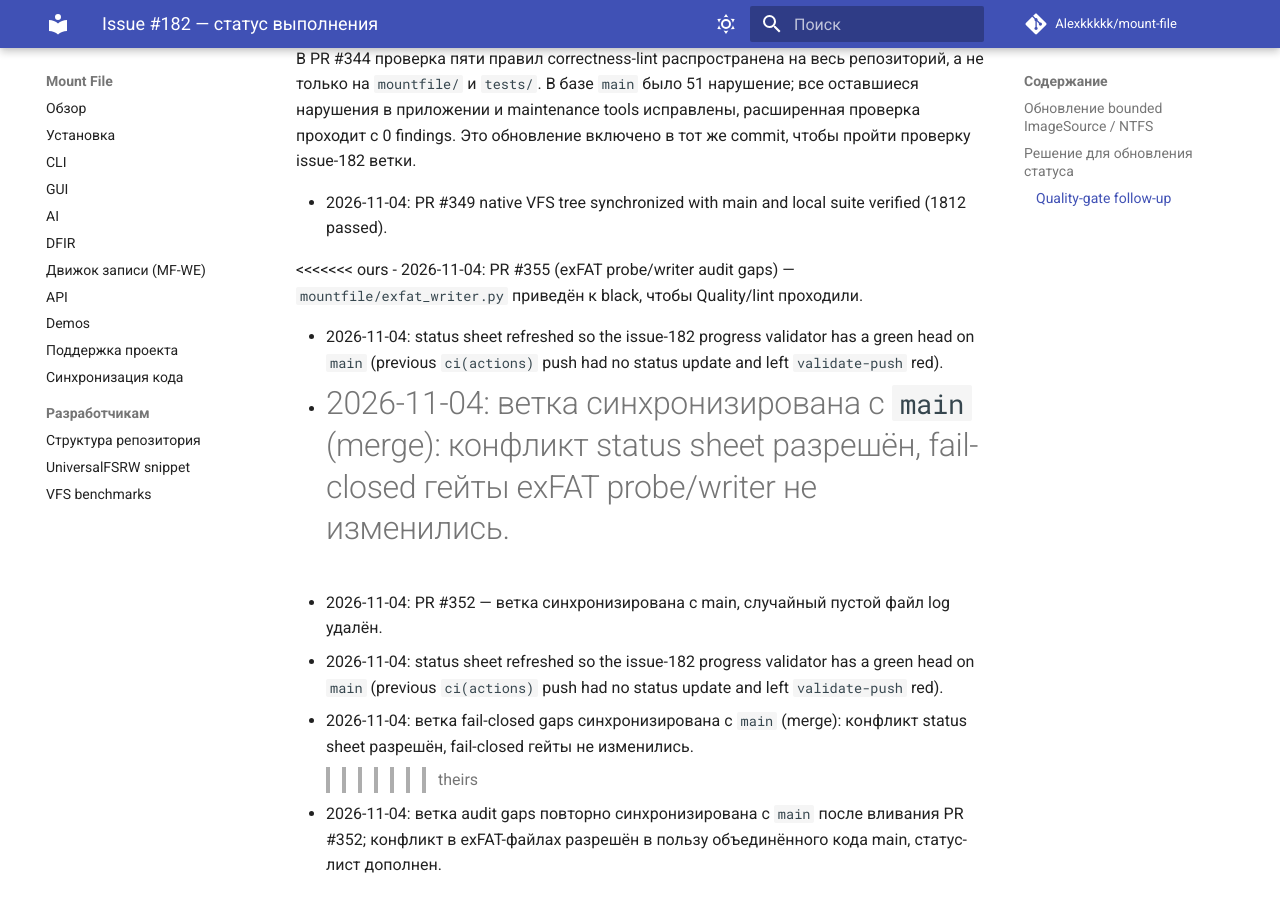
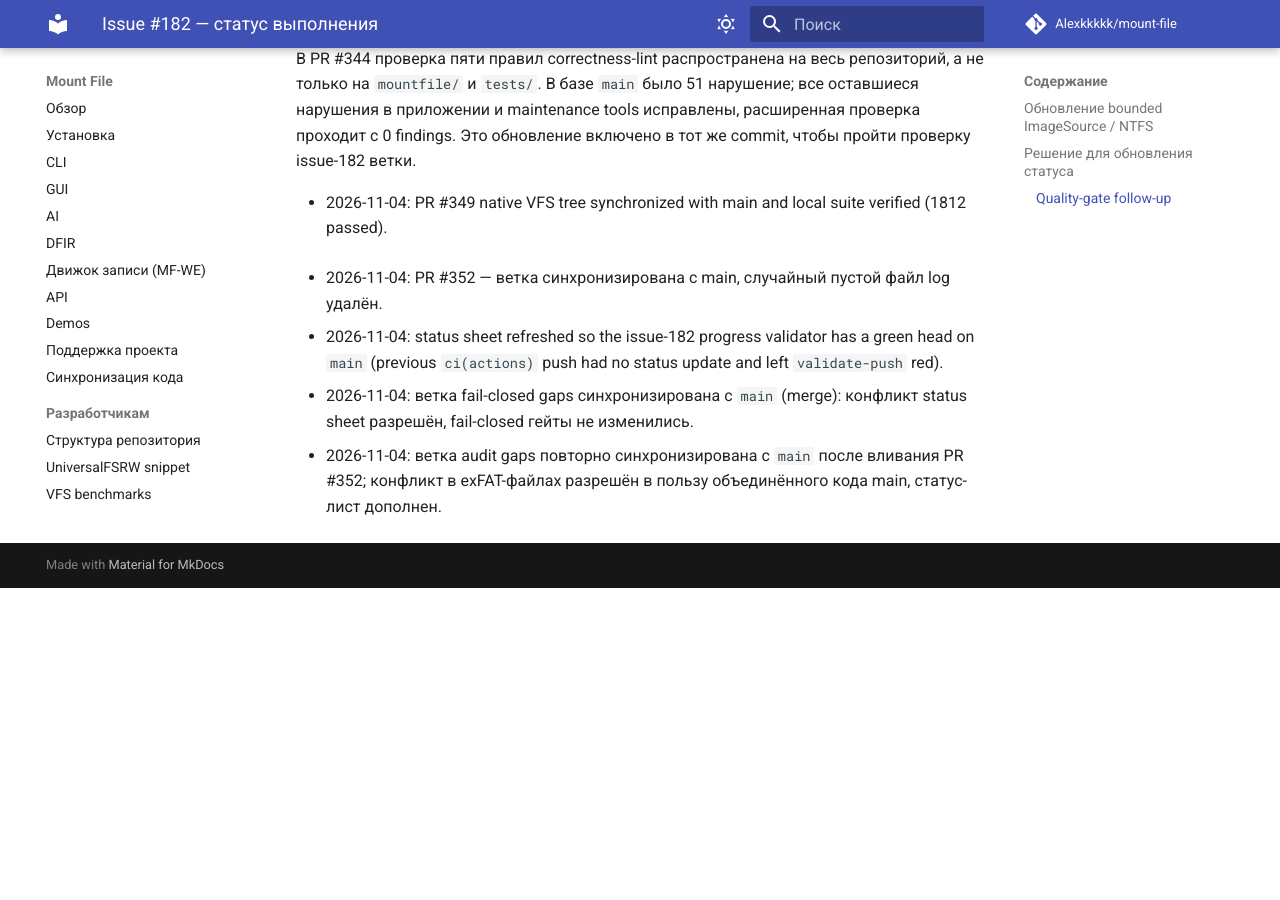
Before and after one commit to Alexkkkkk/mount-file, an MkDocs documentation site: the page built from docs/issue-182-status.md, in a window 1280 px wide and 900 px high, scrolled down 2312 px. Built offline with MkDocs 1.6.1 and Material for MkDocs 9.7.7, drawn with Linux system fonts in a browser that asks for light colours; comment, search, counter and statistics services are not loaded; after the commit the page ends 2900 px from its top, so only the background shows below that.

Commit message:
fix(docs): remove unresolved merge-conflict markers from the issue-182 status sheet
docs/issue-182-status.md shipped with literal <<<<<<< ours / ======= /
>>>>>>> theirs markers: the audit-gaps branch merge was committed with the
conflict still in the file. The status sheet is rendered on the docs site and
is also what the issue-182 progress validator reads, so the markers have to go.
Resolution keeps the incoming main-side entries and the branch's own audit-gaps
note; no gate wording is changed.

```diff
--- a/docs/issue-182-status.md
+++ b/docs/issue-182-status.md
@@ -36,15 +36,8 @@
 <!-- issue-182 validation checkpoint f5547524c074f406c5756509c1f5b61761f35ab0 -->
 <!-- issue-182 validation checkpoint merge -->
 
-<<<<<<< ours
-- 2026-11-04: PR #355 (exFAT probe/writer audit gaps) — `mountfile/exfat_writer.py` приведён к black, чтобы Quality/lint проходили.
-
-- 2026-11-04: status sheet refreshed so the issue-182 progress validator has a green head on `main` (previous `ci(actions)` push had no status update and left `validate-push` red).
-- 2026-11-04: ветка синхронизирована с `main` (merge): конфликт status sheet разрешён, fail-closed гейты exFAT probe/writer не изменились.
-=======
 - 2026-11-04: PR #352 — ветка синхронизирована с main, случайный пустой файл log удалён.
 
 - 2026-11-04: status sheet refreshed so the issue-182 progress validator has a green head on `main` (previous `ci(actions)` push had no status update and left `validate-push` red).
 - 2026-11-04: ветка fail-closed gaps синхронизирована с `main` (merge): конфликт status sheet разрешён, fail-closed гейты не изменились.
->>>>>>> theirs
 - 2026-11-04: ветка audit gaps повторно синхронизирована с `main` после вливания PR #352; конфликт в exFAT-файлах разрешён в пользу объединённого кода main, статус-лист дополнен.
```
